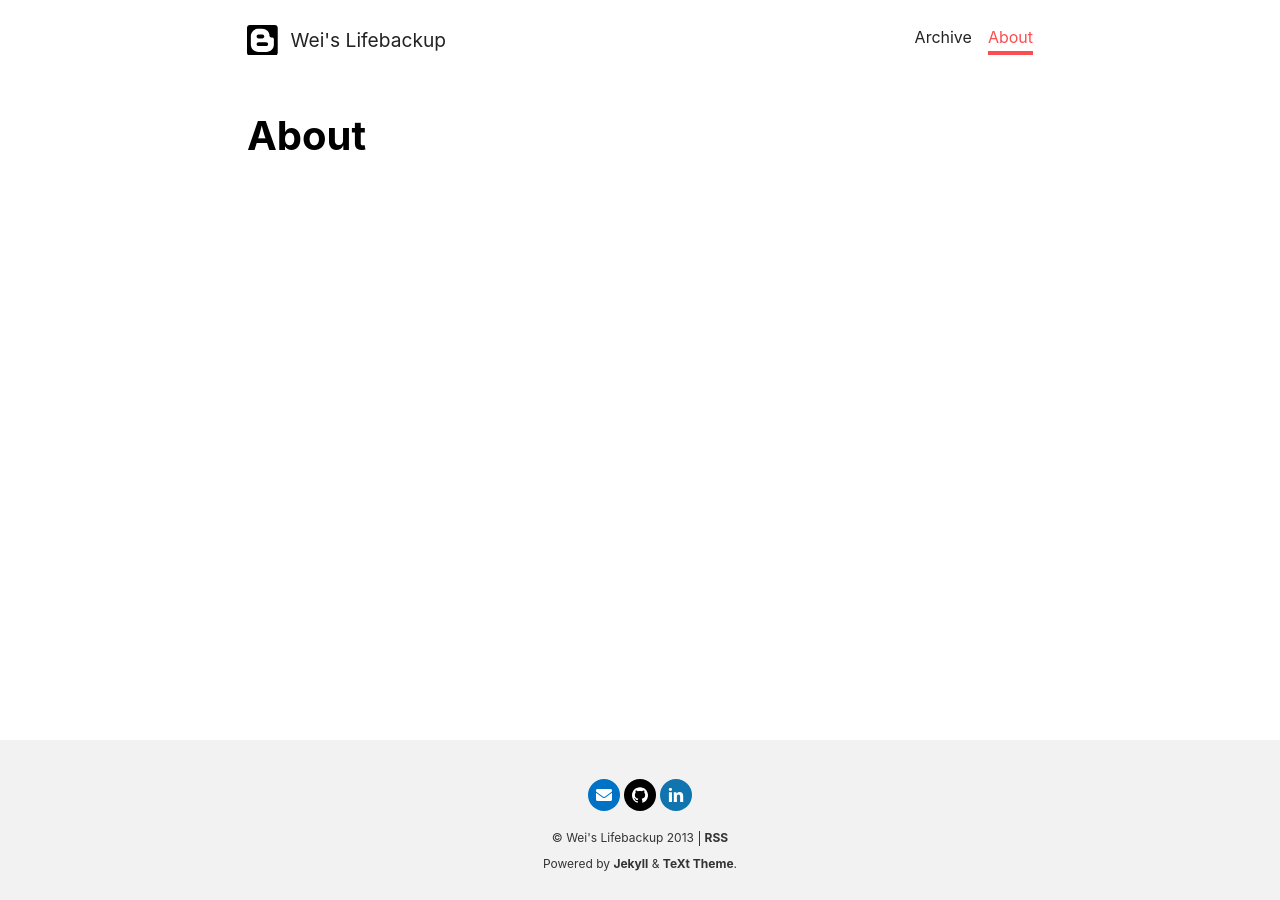
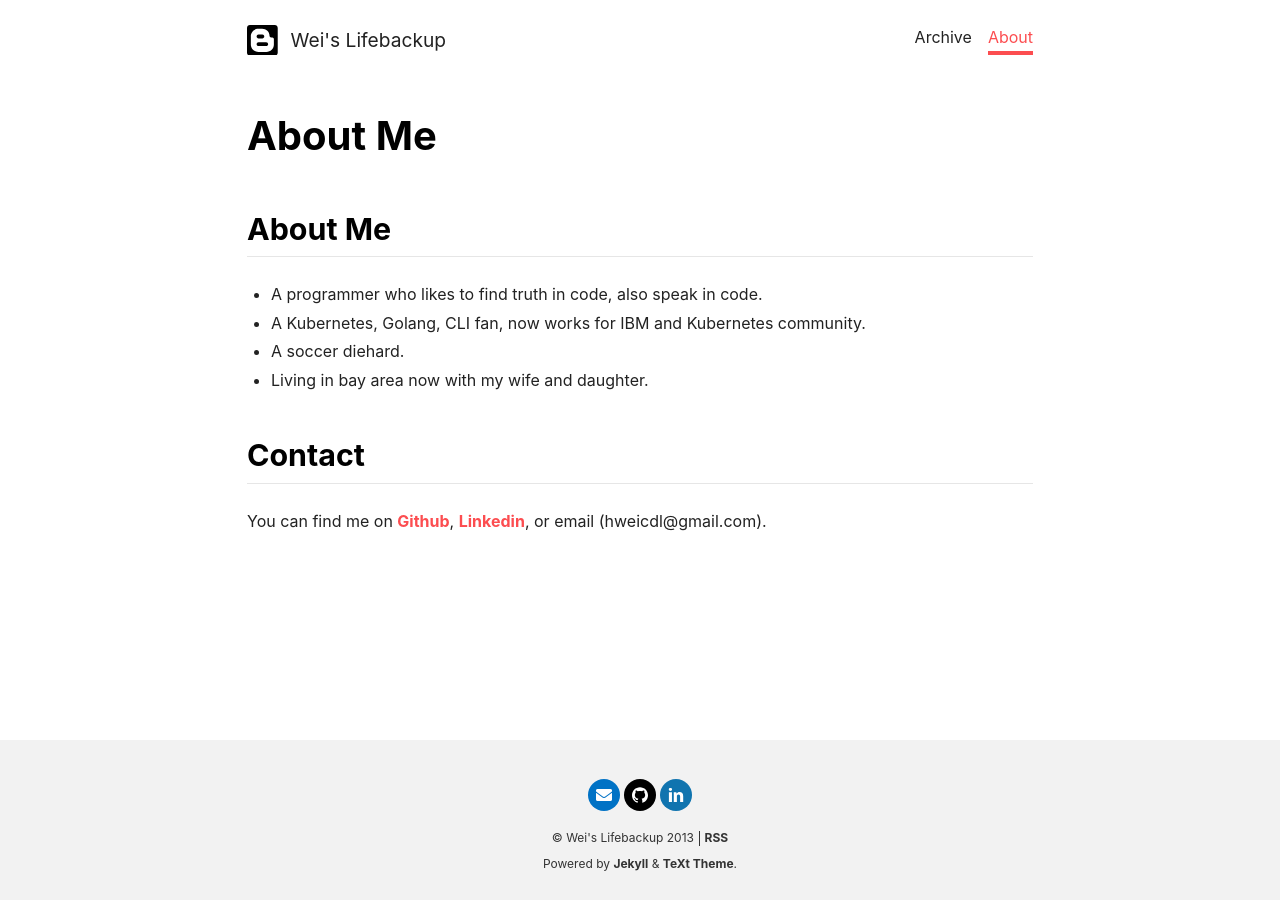
Before and after one commit to Huang-Wei/huang-wei.github.io, a Jekyll site: the page built from about.md, in a window 1280 px wide. Built offline with Jekyll 4.4.1, drawn with Linux system fonts in a browser that asks for light colours; nearby versions of some CDN libraries; comment, search, counter and statistics services are not loaded; our own code applies the rules of GitHub Pages for plain Markdown files.

Commit message:
update about

```diff
--- a/about.md
+++ b/about.md
@@ -8,3 +8,14 @@ titles:
 author: Wei Huang
 key: page-about
 ---
+
+## About Me
+
+- A programmer who likes to find truth in code, also speak in code.
+- A Kubernetes, Golang, CLI fan, now works for IBM and Kubernetes community.
+- A soccer diehard.
+- Living in bay area now with my wife and daughter.
+
+## Contact
+
+You can find me on [Github](https://github.com/Huang-Wei), [Linkedin](https://www.linkedin.com/in/hweicdl/), or email (hweicdl@gmail.com).
```
